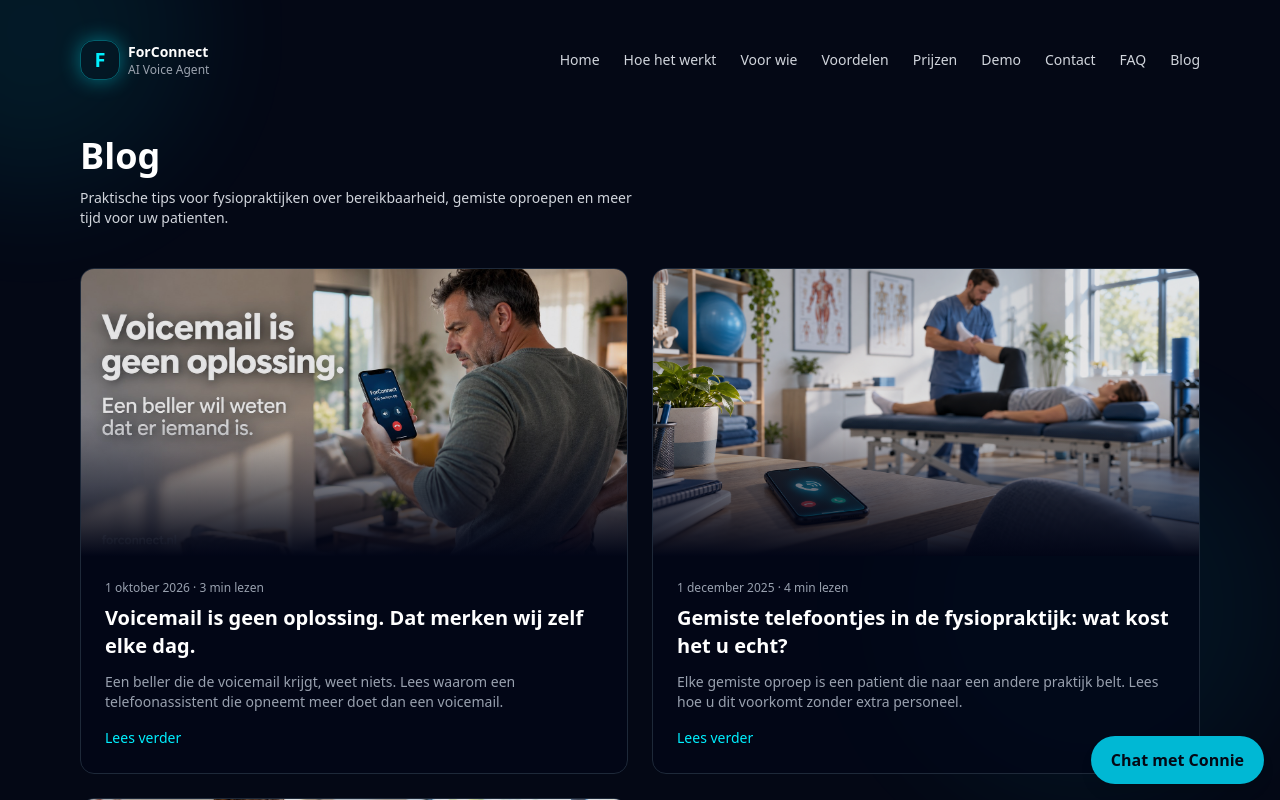
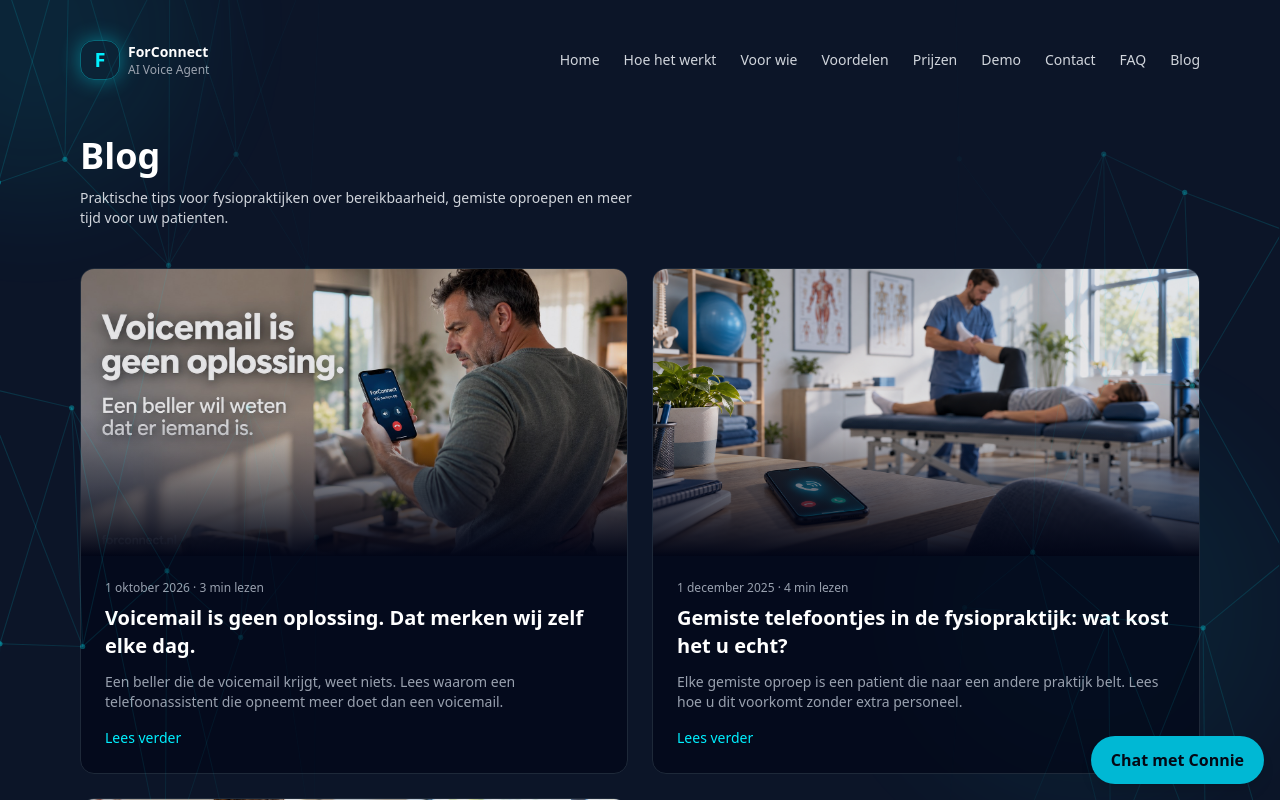
Before and after one commit to ForConnect/forconnect-site, a Next.js app: page /blog in a window 1280 px wide. Shown: the top 800 px of the page. Built offline with nearby package versions, Linux system fonts and the light colour scheme.

Commit message:
Blog: neural net background

```diff
--- a/components/BlogShell.tsx
+++ b/components/BlogShell.tsx
@@ -1,5 +1,6 @@
 import Link from 'next/link';
 import React from 'react';
+import NeuralNet from '@/components/NeuralNet';
 
 const links = [
   { label: 'Home', href: '/' },
@@ -15,7 +16,8 @@
 
 export default function BlogShell({ children }: { children: React.ReactNode }) {
   return (
-    <div className="min-h-screen bg-[#040815] text-white">
+    <div className="min-h-screen bg-[#0C1528] text-white">
+      <NeuralNet />
       <div className="pointer-events-none fixed inset-0 opacity-40 blur-3xl">
         <div className="absolute -top-32 -left-32 h-80 w-80 rounded-full bg-[#00F0FF33]" />
         <div className="absolute bottom-0 right-0 h-96 w-96 rounded-full bg-[#00F0FF22]" />
```
